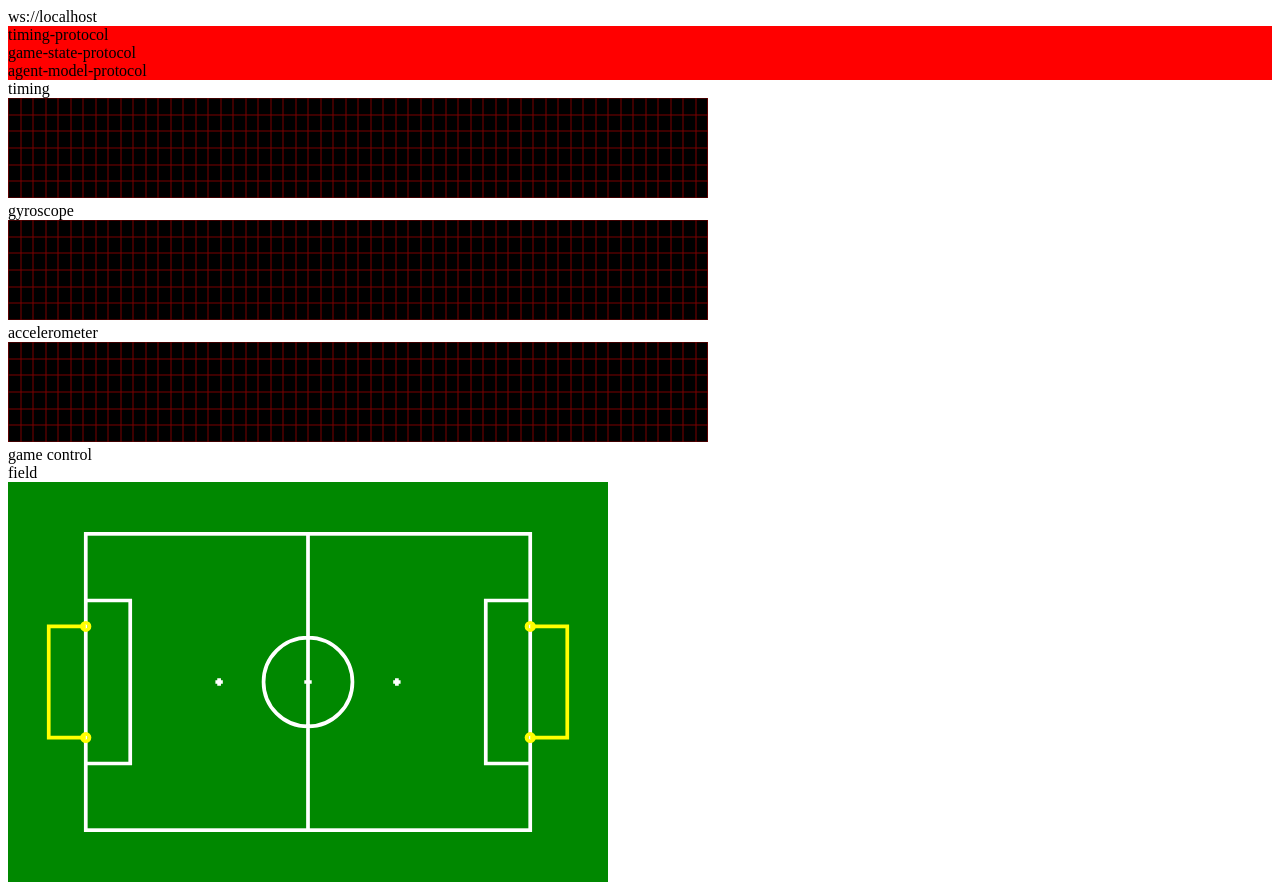
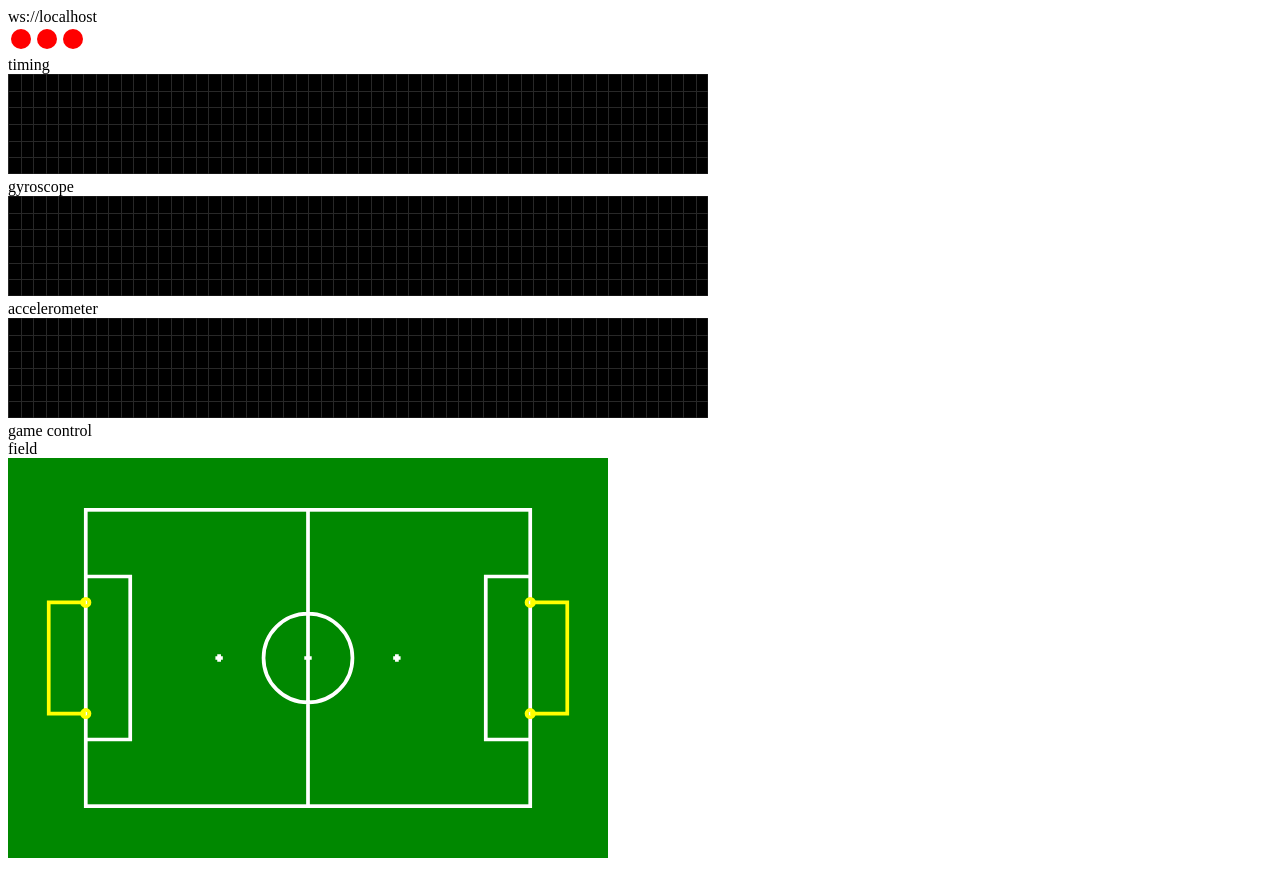
Before and after one commit to drewnoakes/bold-humanoid, a plain HTML site: page www/index.html in a window 1280 px wide. After the commit the page ends 870 px from the top, so only its background shows below. Drawn offline with Linux system fonts and the light colour scheme.

Commit message:
Improved connection indicators. Standardised chart options. Changed blurry smoothie gridlines.

```diff
--- a/www/index.html
+++ b/www/index.html
@@ -7,11 +7,44 @@
   <script src="smoothie.js" type="text/javascript"></script>
   <script src="telemetry.js" type="text/javascript"></script>
   <link href="telemetry.css" rel="stylesheet" type="text/css" />
+    <style>
+        .connection-indicator
+        {
+            border-radius: 50%;
+            width: 20px;
+            height: 20px;
+            display: inline-block;
+            margin: 3px;
+
+            transition: background-color 0.5s linear;
+            -moz-transition: background-color 0.5s linear;
+            -o-transition: background-color 0.5s linear;
+            -webkit-transition: background-color 0.5s linear;
+        }
+
+        .connection-indicator.disconnected
+        {
+            background-color: red;
+        }
+
+        .connection-indicator.connecting
+        {
+            background-color: orange;
+        }
+
+        .connection-indicator.connected
+        {
+            background-color: green;
+        }
+    </style>
 </head>
 
 <body>
 
-  <div id="websocket-url"></div>
+  <div id="websocket-url">
+
+  </div>
+
   <div id="sockets"></div>
 
   <section>
--- a/www/smoothie.js
+++ b/www/smoothie.js
@@ -167,8 +167,8 @@ SmoothieChart.prototype.render = function(canvas, time) {
     for (var t = time - (time % options.grid.millisPerLine); t >= time - (dimensions.width * options.millisPerPixel); t -= options.grid.millisPerLine) {
       canvasContext.beginPath();
       var gx = Math.round(dimensions.width - ((time - t) / options.millisPerPixel));
-      canvasContext.moveTo(gx, 0);
-      canvasContext.lineTo(gx, dimensions.height);
+      canvasContext.moveTo(gx + 0.5, 0);
+      canvasContext.lineTo(gx + 0.5, dimensions.height);
       canvasContext.stroke();
       // To display timestamps along the bottom
       // May have to adjust millisPerLine to display non-overlapping timestamps, depending on the canvas size
@@ -192,8 +192,8 @@ SmoothieChart.prototype.render = function(canvas, time) {
   for (var v = 1; v < options.grid.verticalSections; v++) {
     var gy = Math.round(v * dimensions.height / options.grid.verticalSections);
     canvasContext.beginPath();
-    canvasContext.moveTo(0, gy);
-    canvasContext.lineTo(dimensions.width, gy);
+    canvasContext.moveTo(0, gy + 0.5);
+    canvasContext.lineTo(dimensions.width, gy + 0.5);
     canvasContext.stroke();
     canvasContext.closePath();
   }
@@ -301,7 +301,7 @@ SmoothieChart.prototype.render = function(canvas, time) {
         }
       }
 
-      lastX = x, lastY = y;
+      lastX = x; lastY = y;
     }
     if (dataSet.length > 0 && seriesOptions.fillStyle) {
       // Close up the fill region.
@@ -325,4 +325,4 @@ SmoothieChart.prototype.render = function(canvas, time) {
   }
 
   canvasContext.restore(); // See .save() above.
-}
+};
--- a/www/telemetry.js
+++ b/www/telemetry.js
@@ -13,29 +13,26 @@ var openSocket = function(protocol)
   var socket = typeof MozWebSocket !== "undefined"
     ? new MozWebSocket(getWebSocketUrl(), protocol)
     : new WebSocket(getWebSocketUrl(), protocol);
-  var trafficLight = $('<div></div>').text(protocol);
-  trafficLight.css({'background-color':'yellow'});
-  $('#sockets').append(trafficLight);
+  var connectionIndicator = $('<div></div>').addClass('connection-indicator connecting').attr({title:protocol});
+  $('#sockets').append(connectionIndicator);
   socket.onopen = function()
   {
-    trafficLight.css({'background-color':'green'});
+    connectionIndicator.attr({'class':'connection-indicator connected'});
   };
   socket.onclose = function()
   {
-    trafficLight.css({'background-color':'red'});
+    connectionIndicator.attr({'class':'connection-indicator disconnected'});
   };
   socket.onerror = function(e)
   {
-    console.error('ERROR', protocol, e);
+    connectionIndicator.attr({'class':'connection-indicator error'});
   };
   return socket;
-}
+};
 
-var initialiseTiming = function()
-{
-  var chart = new SmoothieChart({
+var chartOptions = {
   grid: {
-      strokeStyle:'rgb(125, 0, 0)',
+    strokeStyle:'rgb(40, 40, 40)',
     fillStyle:'rgb(0, 0, 0)',
     lineWidth: 1,
     millisPerLine: 250,
@@ -43,9 +40,14 @@ var initialiseTiming = function()
   },
   labels: {
     fillStyle:'#ffffff'
-    },
-    minValue: 0
-  });
+  }
+};
+
+var initialiseTiming = function()
+{
+  var timingOptions = JSON.parse(JSON.stringify(chartOptions)); // poor man's clone
+  timingOptions.minValue = 0;
+  var chart = new SmoothieChart(timingOptions);
 
   var line1 = new TimeSeries();
   var line2 = new TimeSeries();
@@ -85,23 +87,10 @@ var initialiseGameState = function()
 
 var initialiseAgentModel = function()
 {
-  var options = {
-    grid: {
-      strokeStyle:'rgb(125, 0, 0)',
-      fillStyle:'rgb(0, 0, 0)',
-      lineWidth: 1,
-      millisPerLine: 250,
-      verticalSections: 6
-    },
-    labels: {
-      fillStyle:'#ffffff'
-    }
-  };
-
   var gyroX = new TimeSeries();
   var gyroY = new TimeSeries();
   var gyroZ = new TimeSeries();
-  var gyroChart = new SmoothieChart(options);
+  var gyroChart = new SmoothieChart(chartOptions);
   gyroChart.addTimeSeries(gyroX, { strokeStyle:'rgb(255, 0, 0)', lineWidth:1 });
   gyroChart.addTimeSeries(gyroY, { strokeStyle:'rgb(0, 255, 0)', lineWidth:1 });
   gyroChart.addTimeSeries(gyroZ, { strokeStyle:'rgb(0, 0, 255)', lineWidth:1 });
@@ -110,7 +99,7 @@ var initialiseAgentModel = function()
   var accX = new TimeSeries();
   var accY = new TimeSeries();
   var accZ = new TimeSeries();
-  var accChart = new SmoothieChart(options);
+  var accChart = new SmoothieChart(chartOptions);
   gyroChart.addTimeSeries(accX, { strokeStyle:'rgb(255, 0, 0)', lineWidth:1 });
   accChart.addTimeSeries(accY, { strokeStyle:'rgb(0, 255, 0)', lineWidth:1 });
   accChart.addTimeSeries(accZ, { strokeStyle:'rgb(0, 0, 255)', lineWidth:1 });
```
Lines whose indentation alone changed are shown as unchanged.
